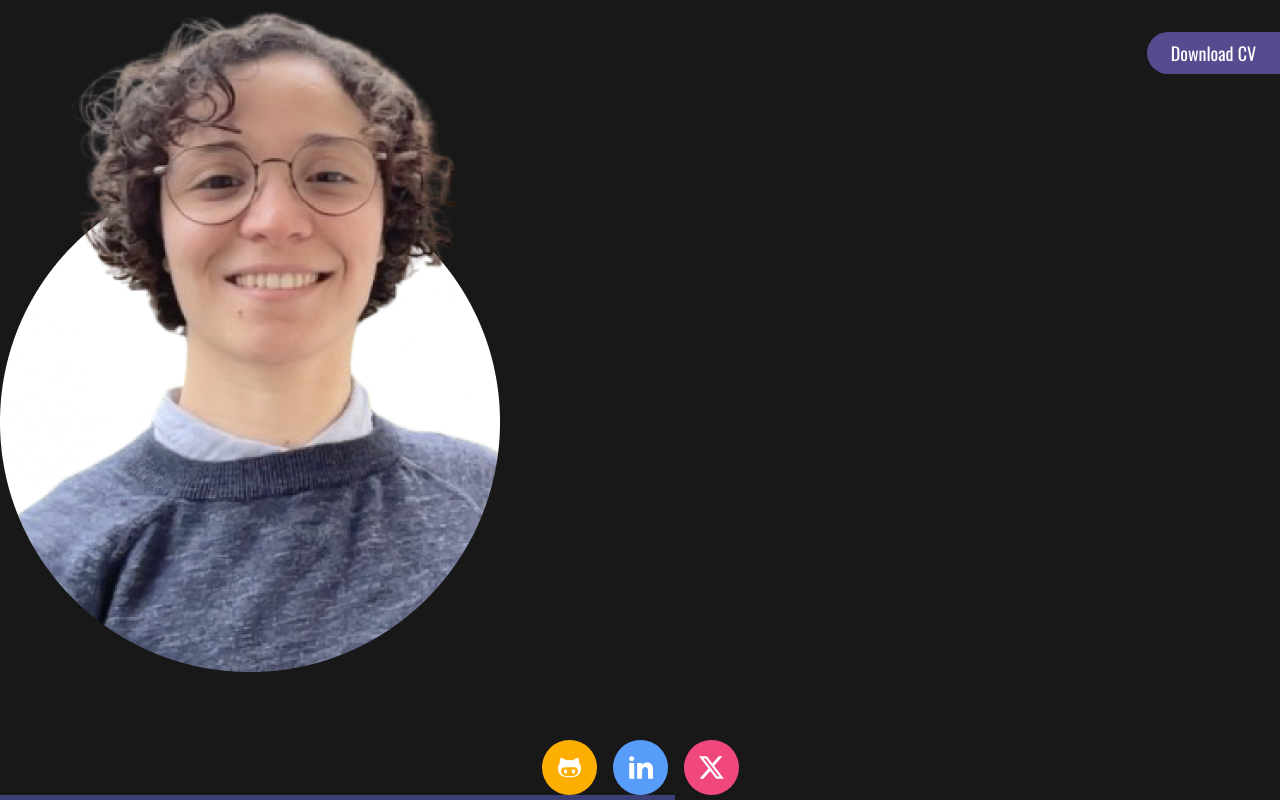
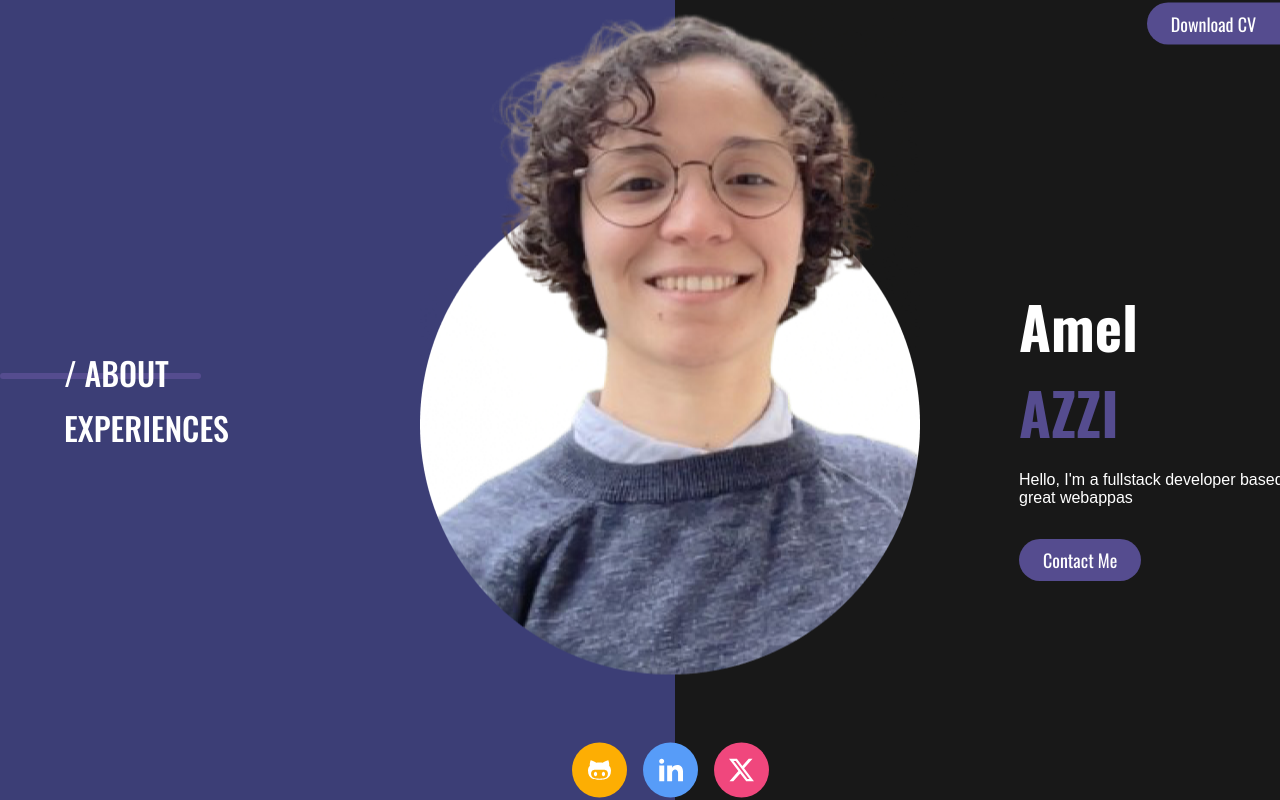
Before and after one commit to amelazzi/my-portfolio, a Next.js app: page / in a window 1280 px wide. Shown: the top 800 px of the page. Built offline with nearby package versions, Linux system fonts and the light colour scheme; a web font is replaced by a local one.

Commit message:
💄Layout - Reorganize component

```diff
--- a/src/app/components/about/about.css
+++ b/src/app/components/about/about.css
@@ -1,5 +1,4 @@
 .about-section {
-  position: relative;
   height: 100vh;
   display: flex;
   flex-direction: row;
--- a/src/app/layout.css
+++ b/src/app/layout.css
@@ -1,7 +1,15 @@
 .portfolio-container {
   display: grid;
-  grid-template-columns: 675px 1fr;
   grid-template-areas: "sidebar main";
+}
+
+.header {
+  display: flex;
+  align-items: center;
+  justify-content: space-between;
+  position: fixed;
+  right: 0;
+  z-index: 5;
 }
 
 .sidebar {
@@ -10,13 +18,10 @@
 
 main {
   grid-area: main;
-  overflow-y: auto;
+  height: 75vh;
+  padding: 32px;
 }
 
 .download-btn {
-  position: fixed;
-  top: 32px;
-  right: 0;
   border-radius: 24px 0px 0px 24px;
-  z-index: 5;
 }
--- a/src/app/layout.tsx
+++ b/src/app/layout.tsx
@@ -7,6 +7,7 @@ import Sidebar from "./components/sidebar/sidebar";
 import Profile from "./components/profile/profile";
 import { usePathname } from "next/navigation";
 import { useRef, useEffect } from "react";
+import { handleStyleUpdate } from "./utils/updateStyle";
 
 const oswald = localFont({
   src: "./fonts/OswaldVF.ttf",
@@ -27,29 +28,39 @@ export default function RootLayout({
 }>) {
   const pathname = usePathname();
   const portfolioContainerRef = useRef<HTMLDivElement>(null);
+  const headerRef = useRef<HTMLDivElement>(null);
+  const mainRef = useRef<HTMLDivElement>(null);
 
   useEffect(() => {
-    if (portfolioContainerRef.current) {
-      if (pathname !== "/" && pathname !== "/about") {
-        portfolioContainerRef.current.style.gridTemplateColumns = "400px 1fr";
-      } else {
-        portfolioContainerRef.current.style.gridTemplateColumns = "675px 1fr";
-      }
-    }
+    handleStyleUpdate(
+      pathname,
+      portfolioContainerRef,
+      "grid-template-columns: 400px 1fr",
+      "grid-template-columns: 675px 1fr"
+    );
+
+    handleStyleUpdate(
+      pathname,
+      headerRef,
+      "width: calc(100% - 320px); align-items: center; transform: none; height:25vh",
+      "width: calc(100% - 420px); align-items: start; top: 50%; transform: translateY(-50%)"
+    );
+
+    handleStyleUpdate(pathname, mainRef, "margin-top: 25vh", "margin-top: 0vh");
   }, [pathname]);
 
   return (
     <html lang="en">
       <body className={`${oswald.variable} ${notoSans.variable}`}>
-        <Profile />
+        <div className="header" ref={headerRef}>
+          <Profile />
+          <a href="/resume_Amel_AZZI.pdf" download>
+            <button className="download-btn">Download CV</button>
+          </a>
+        </div>
         <div className="portfolio-container" ref={portfolioContainerRef}>
           <Sidebar />
-          <main>
-            <a href="/resume_Amel_AZZI.pdf" download>
-              <button className="download-btn">Download CV</button>
-            </a>
-            {children}
-          </main>
+          <main ref={mainRef}>{children}</main>
         </div>
       </body>
     </html>
```
